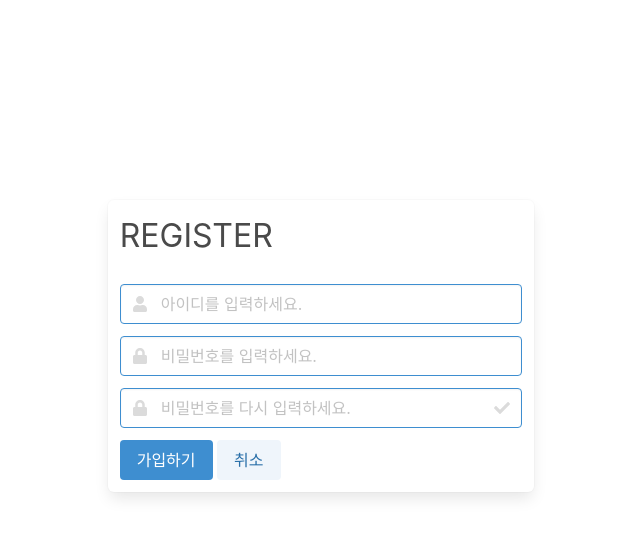
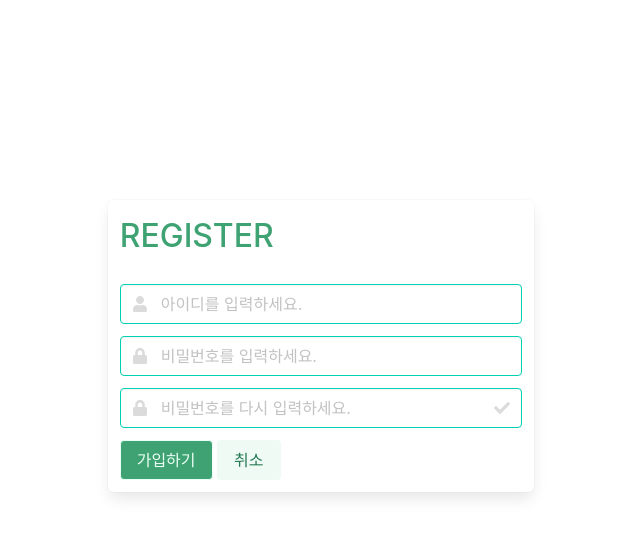
Before and after one commit to ChoiWheatley/swjungle-week-00, a Flask app: page /register in a window 1280 px wide. Shown: the top 537 px of the page, without its empty margins (319-959 px from the left). Run offline with Flask 3, Linux system fonts and the light colour scheme; some libraries are stand-ins or nearby versions.

Commit message:
style : login/register html modify

```diff
--- a/templates/register.html
+++ b/templates/register.html
@@ -4,6 +4,8 @@
     <meta charset="UTF-8">
     <meta http-equiv="X-UA-Compatible" content="IE=edge">
     <meta name="viewport" content="width=device-width, initial-scale=1.0">
+
+    <!-- Bulma CSS -->
     <link rel="stylesheet" href="https://cdn.jsdelivr.net/npm/bulma@0.9.1/css/bulma.min.css">
     <script defer src="https://use.fontawesome.com/releases/v5.3.1/js/all.js"></script>
     <title>register</title>
@@ -12,6 +14,18 @@
     .box {
         margin: auto;
         margin-top: 200px;
+        /* background-color: #eafff5; */
+    }
+
+    .is-size-3 {
+        font-weight: 500;
+        color: #3EA272;
+    }
+
+    .button {
+        background-color: #3EA272;
+        color: #eafff5;
+        border-color: #eafff5;
     }
 </style>
 <body>
@@ -25,11 +39,11 @@
         {% endif %}
     {% endwith %}
     <div class="box column is-one-third">
-        <div class="is-size-3 block" style="font-weight: 400;">REGISTER</div>
+        <div class="is-size-3 block">REGISTER</div>
         <form method="POST" id="registerForm">
             <div class="field">
                 <p class="control has-icons-left has-icons-right">
-                    <input class="input is-info" id="id_give" type="text" name="username" placeholder="아이디를 입력하세요.">
+                    <input class="input is-primary" id="id_give" type="text" name="username" placeholder="아이디를 입력하세요.">
                     <label for="username"></label>
                     <span class="icon is-small is-left">
                     <i class="fas fa-user"></i>
@@ -39,7 +53,7 @@
 
             <div class="field">
                 <p class="control has-icons-left">
-                    <input class="input is-info" id="pwd_give" type="password" name="password" placeholder="비밀번호를 입력하세요.">
+                    <input class="input is-primary" id="pwd_give" type="password" name="password" placeholder="비밀번호를 입력하세요.">
                     <label for="password"></label>
                     <span class="icon is-small is-left">
                         <i class="fas fa-lock"></i>
@@ -48,7 +62,7 @@
             </div>
             <div class="field" id="repeat">
                 <p class="control has-icons-left has-icons-right">
-                    <input class="input is-info" id="pwd_repeat" type="password" name="password" placeholder="비밀번호를 다시 입력하세요." >
+                    <input class="input is-primary" id="pwd_repeat" type="password" name="password" placeholder="비밀번호를 다시 입력하세요." >
                     <span class="icon is-small is-left">
                         <i class="fas fa-lock"></i>
                     </span>
@@ -57,8 +71,8 @@
                     </span>
                 </p>
             </div>
-            <input class="button is-info" type="submit" value="가입하기">
-            <a class="button is-info is-light" href="/login">취소</a>
+            <input class="button" type="submit" value="가입하기">
+            <a class="button is-success is-light" href="/login">취소</a>
         </form>
     </div>
 
```
Also changed, not shown: templates/login.html (+20 -5 lines).
